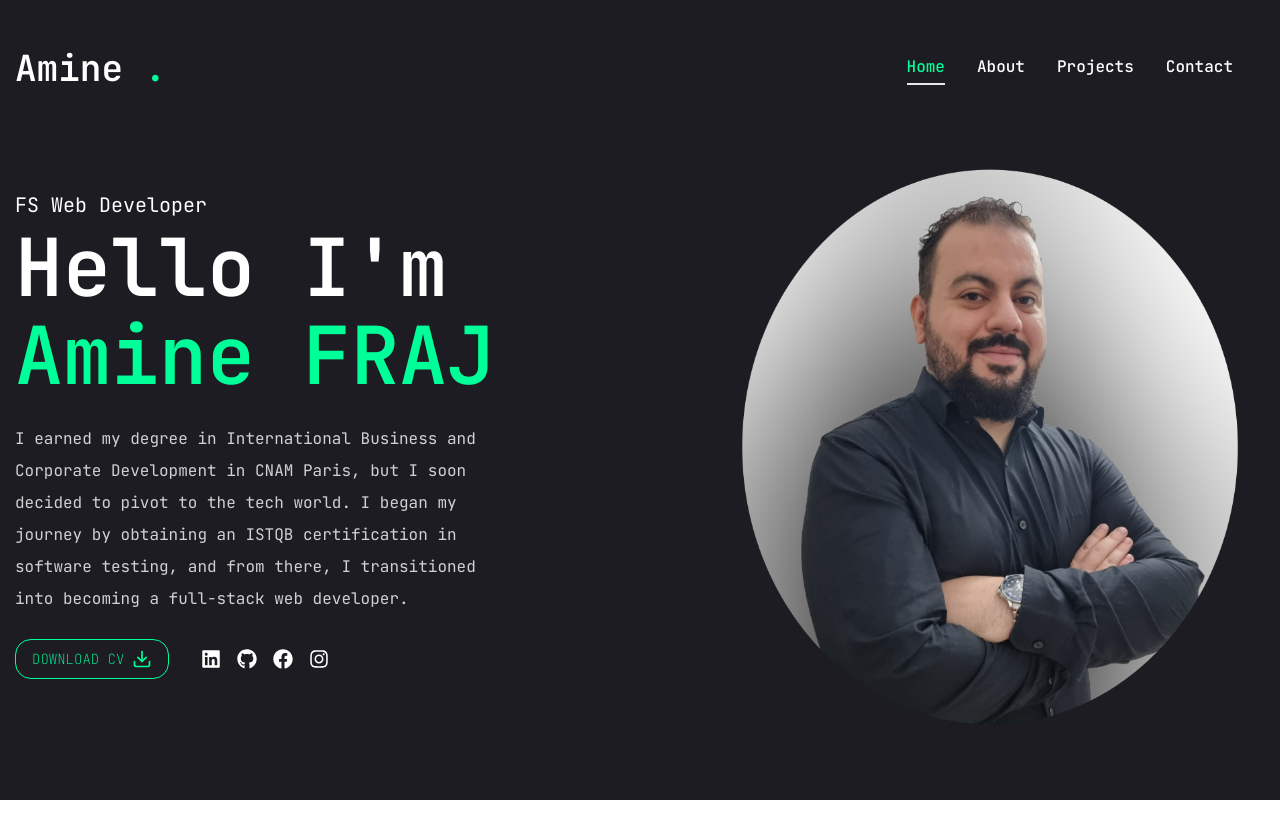
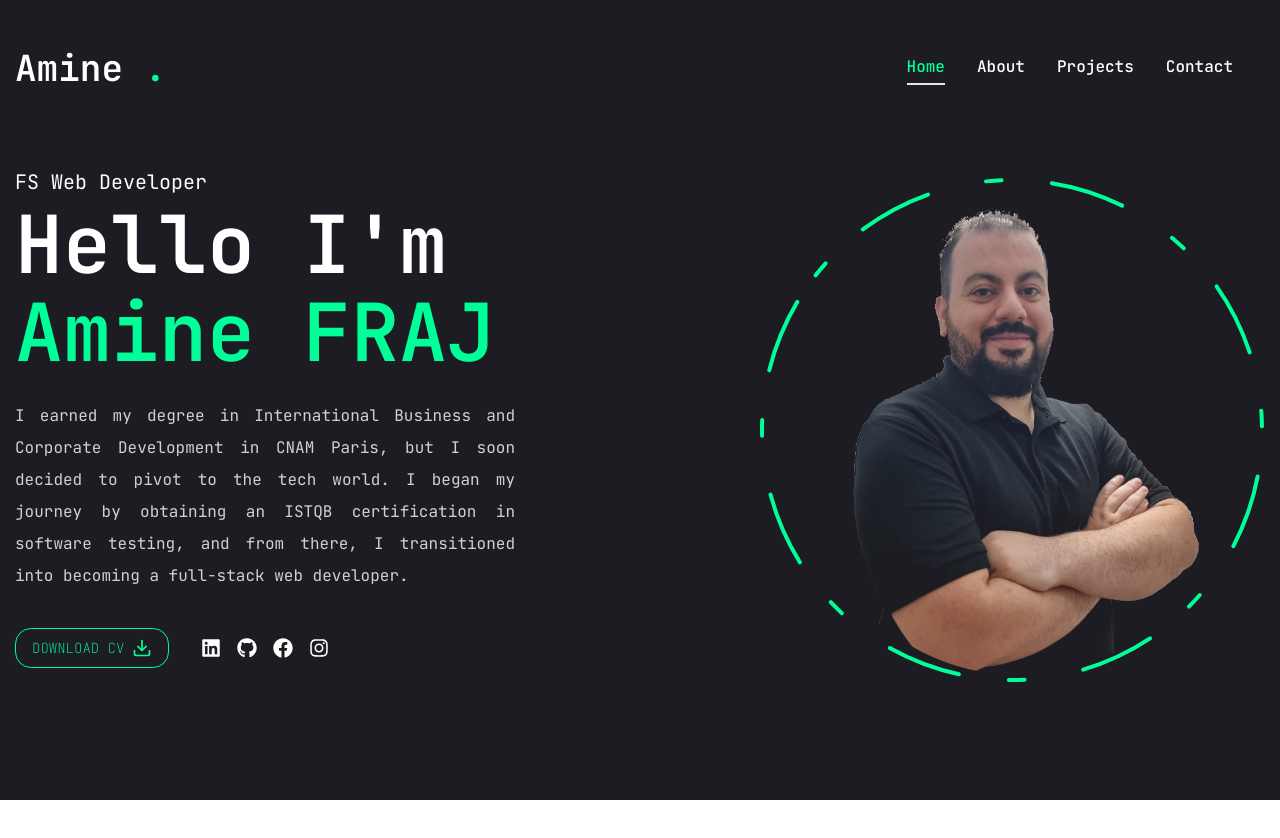
Before and after one commit to AmineFRAJ/nextjs-portfolio, a Next.js app: page / in a window 1280 px wide. Shown: the top 838 px of the page. Built offline with nearby package versions, Linux system fonts and the light colour scheme.

Commit message:
AnimatedPic

```diff
--- a/app/page.jsx
+++ b/app/page.jsx
@@ -1,52 +1,54 @@
+import Photo from "@/components/Photo";
 import Socials from "@/components/Socials";
 import { Button } from "@/components/ui/button";
-import Image from "next/image";
+
 import { FiDownload } from "react-icons/fi";
 
 const Home = () => {
   return (
-    <section className="h-full ">
-      <div className="container mx-auto h-full ">
+    <section className="h-full">
+    <div className="container mx-auto h-full">
       <div className="flex flex-col xl:flex-row items-center justify-between xl:pt-8 xl:pb-24">
-          {/* text */}
-          <div className="text-center xl:text-left">
+        {/* Text Section */}
+        <div className="text-center xl:text-left  order-2 xl:order-none">
           <span className="text-xl">FS Web Developer</span>
           <h1 className="h1 mb-6">
             Hello I'm <br />
             <span className="text-accent">Amine FRAJ</span>
           </h1>
-            <p className="max-w-[500px] mb-6 text-white/80">
-              I earned my degree in International Business and Corporate
-              Development in CNAM Paris, but I soon decided to pivot to the tech
-              world. I began my journey by obtaining an ISTQB certification in
-              software testing, and from there, I transitioned into becoming a
-              full-stack web developer.
+          <p className="max-w-[500px] mb-9 text-white/80 text-justify ">
+            I earned my degree in International Business and Corporate Development in CNAM Paris,
+            but I soon decided to pivot to the tech world. I began my journey by obtaining an ISTQB
+            certification in software testing, and from there, I transitioned into becoming a full-stack
+            web developer.
           </p>
 
           {/* Socials */}
           <div className="flex flex-col xl:flex-row items-center gap-8 mb-6">
-              <a href="\Resume\CV FRAJ Mohamed Amine (ba).pdf/">
-                {" "}
+            <a href="/Resume/CV FRAJ Mohamed Amine (ba).pdf/">
               <Button
                 variant="outline"
-                  className="uppercase flex  font-thin text-accent items-center gap-2 bg-dark border-accent rounded-2xl "
+                className="uppercase flex font-thin text-accent items-center gap-2 bg-dark border-accent rounded-2xl"
               >
                 <span>Download CV</span>
-                  <FiDownload className="text-xl text-accent " />
+                <FiDownload className="text-xl text-accent" />
               </Button>
             </a>
 
-              <div className=" xl:mb-0">
-                <Socials/>
+            <div className="xl:mb-0">
+              <Socials />
             </div>
           </div>
         </div>
 
-          {/* photo */}
-          <Image src="/assets/profile.png" alt="aa" width={550} height={500} />
+        {/* Photo Section */}
+        <div className="order-1 xl:order-none mb-8 xl:mb-0">
+          <Photo />
+        </div>
       </div>
     </div>
   </section>
+
   );
 };
 
--- /dev/null
+++ b/components/Photo.jsx
@@ -0,0 +1,60 @@
+"use client";
+
+import { motion } from "framer-motion";
+import Image from "next/image";
+
+const Photo = () => {
+  return (
+    <div className="w-full h-full relative">
+      <motion.div
+        initial={{ opacity: 0 }}
+        animate={{
+          opacity: 1,
+          transition: { delay: 2, duration: 0.4, ease: "easeIn" },
+        }}
+      >
+        {/*image*/}
+        <motion.div
+          initial={{ opacity: 0 }}
+          animate={{
+            opacity: 1,
+            transition: { delay: 2, duration: 0.2, ease: "easeInOut" },
+          }}
+          className="w-[298px] h-[298px] xl:w-[498px] xl:h-[498px] mix-blend-lighten   absolute  "
+        >
+          <Image
+            src="/assets/portfolio.png"
+            priority
+            quality={100}
+            fill
+            alt="profile"
+            className="object-contain"
+          />
+        </motion.div>
+        {/*cercle*/}
+        <motion.svg
+  className="w-[300px] xl:w-[506px] h-[300px] xl:h-[506px]"
+  fill="transparent"
+  viewBox="0 0 506 506"
+  xmlns="http://www.w3.org/2000/svg"
+>
+  <motion.circle
+    cx="253"
+    cy="253"
+    r="250"
+    stroke="#00ff99"
+    strokeWidth="4"
+    strokeLinecap="round"
+    strokeLinejoin="round"
+    initial={{strokeDasharray:"24 10 00 "}}
+    animate={{ strokeDasharray:["15 120 25 25","16 25 92 72", "4 250 22 22"],rotate:[120,360],}}
+    transition={{ duration: 20, repeat: Infinity,repeatType:"reverse" }}
+  />
+</motion.svg>
+
+      </motion.div>
+    </div>
+  );
+};
+
+export default Photo;
```
Lines whose indentation alone changed are shown as unchanged.
